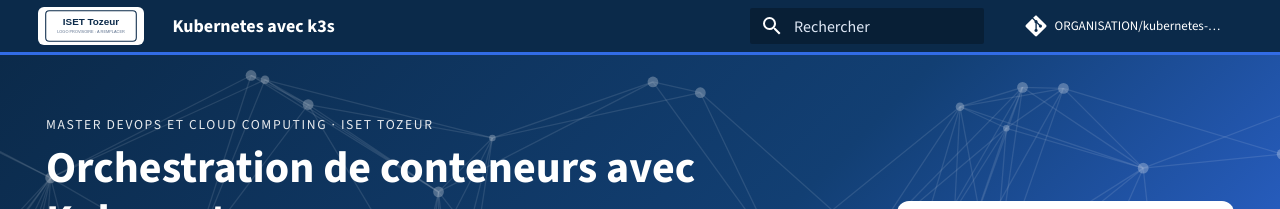
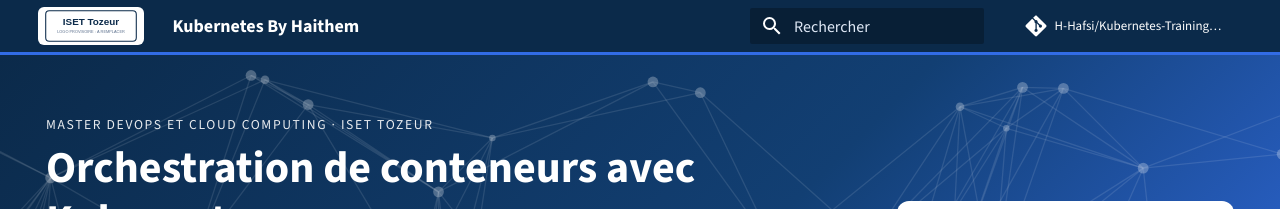
Before and after one commit to H-Hafsi/Kubernetes-Training-Labs, an MkDocs documentation site: the page built from docs/index.md, in a window 1280 px wide. Shown: the top 209 px of the page. Built offline with MkDocs 1.6.1 and Material for MkDocs 9.7.7, drawn with Linux system fonts in a browser that asks for light colours; comment, search, counter and statistics services are not loaded.

Commit message:
Update mkdocs.yml

```diff
--- a/mkdocs.yml
+++ b/mkdocs.yml
@@ -2,11 +2,11 @@
 # Site de cours : Orchestration de conteneurs avec Kubernetes (k3s)
 # À personnaliser : site_name, site_url, repo_url, extra.matiere, nav
 # ---------------------------------------------------------------
-site_name: Kubernetes avec k3s
+site_name: Kubernetes By Haithem
 site_description: Cours et travaux pratiques – Master DevOps et Cloud Computing, ISET Tozeur
-site_url: https://ORGANISATION.github.io/kubernetes-k3s/
-repo_url: https://github.com/ORGANISATION/kubernetes-k3s
-repo_name: ORGANISATION/kubernetes-k3s
+site_url: https://H-Hafsi.github.io/Kubernetes-Training-Labs/
+repo_url: https://github.com/H-Hafsi/Kubernetes-Training-Labs
+repo_name: H-Hafsi/Kubernetes-Training-Labs
 copyright: © 2026 ISET Tozeur – Département Informatique
 
 theme:
```
